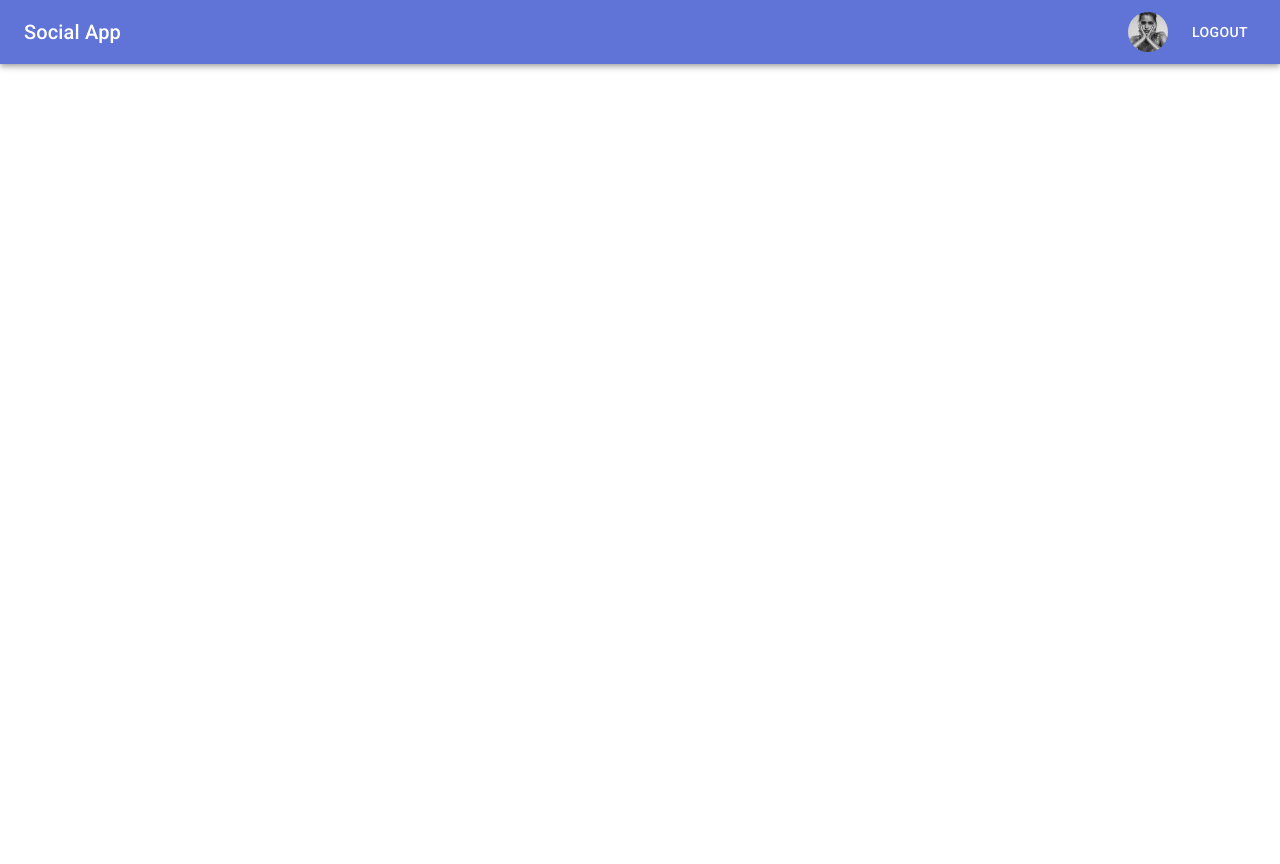
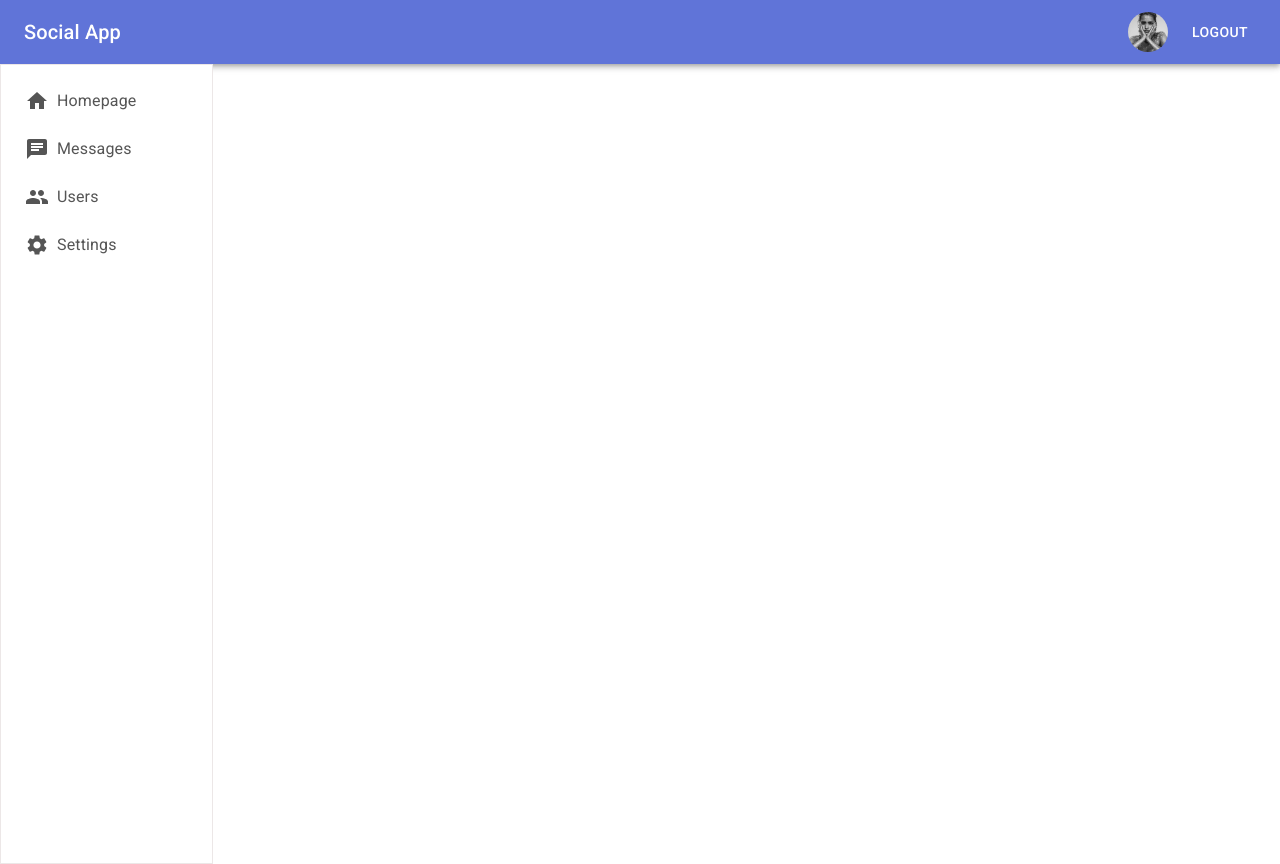
Before and after one commit to KatherinaFed/social-media, a React (Create React App) app: page / in a window 1280 px wide. Before the commit the page ends 800 px from the top, so only its background shows below. Built offline with nearby package versions, Linux system fonts and the light colour scheme.

Commit message:
grids, Navbar

```diff
--- a/src/App.js
+++ b/src/App.js
@@ -12,7 +12,12 @@ export const App = () => {
     <div>
       <Header />
       <Grid container>
+        <Grid item sm={2}>
+          <Navbar />
+        </Grid>
+        <Grid item sm={10}>
 
+        </Grid>
       </Grid>
     </div>
   );
--- a/src/app.css
+++ b/src/app.css
@@ -21,7 +21,7 @@
 
 .header {
   /* grid-area: head; */
-  background-color: #6074d8;
+  background-color: #8b97d4;
 }
 
 .content {
--- a/src/components/Navbar/Navbar.jsx
+++ b/src/components/Navbar/Navbar.jsx
@@ -1,38 +1,27 @@
-// import './sidebar.css';
-import { Person, Chat, Settings, People } from '@mui/icons-material';
-import { CloseFriends } from '../Users/closeFriends/CloseFriends';
-import { Users } from '../../dummyData';
+import {useStyles} from './navbarStyle';
+import { Chat, Settings, People, Home } from '@mui/icons-material';
+import { Typography, Container } from '@mui/material';
 
 export const Navbar = () => {
+  const css = useStyles();
   return (
-    <div className="navbar">
-      <div className="sidebarWrapper">
-        <ul className="sidebarList">
-          <li className="sidebarListItem">
-            <Person className="sidebarIcon" />
-            <span className="sidebarListItemText">Profile</span>
-          </li>
-          <li className="sidebarListItem">
-            <Chat className="sidebarIcon" />
-            <span className="sidebarListItemText">Chat</span>
-          </li>
-          <li className="sidebarListItem">
-            <People className="sidebarIcon" />
-            <span className="sidebarListItemText">Users</span>
-          </li>
-          <li className="sidebarListItem">
-            <Settings className="sidebarIcon" />
-            <span className="sidebarListItemText">Settings</span>
-          </li>
-        </ul>
-        <button className="sidebarButton">Show more</button>
-        <hr className="hr" />
-        <ul className="sidebarFriendList">
-          {Users.map((u) => (
-            <CloseFriends key={u.id} user={u} />
-          ))}
-        </ul>
+    <Container className={css.container}>
+      <div className={css.item}>
+        <Home className={css.icon} />
+        <Typography className={css.text}>Homepage</Typography>
       </div>
-    </div>
+      <div className={css.item}>
+        <Chat className={css.icon} />
+        <Typography className={css.text}>Messages</Typography>
+      </div>
+      <div className={css.item}>
+        <People className={css.icon} />
+        <Typography className={css.text}>Users</Typography>
+      </div>
+      <div className={css.item}>
+        <Settings className={css.icon} />
+        <Typography className={css.text}>Settings</Typography>
+      </div>
+    </Container>
   );
 };
--- a/src/components/Navbar/navbar.css
+++ /dev/null
@@ -1,55 +0,0 @@
-.navbar {
-  display: grid;
-  height: calc(100vh - 50px);
-  overflow-y: scroll;
-  position: sticky;
-  top: 50px;
-}
-
-::-webkit-scrollbar {
-  width: 5px;
-}
-::-webkit-scrollbar-track {
-  background-color: #f1f1f1;
-}
-::-webkit-scrollbar-thumb {
-  background-color: rgb(179, 179, 179);
-}
-
-.sidebarWrapper {
-  padding: 20px;
-}
-
-.sidebarList {
-  list-style-type: none;
-  margin: 0;
-  padding: 0;
-}
-
-.sidebarListItem {
-  display: flex;
-  align-items: center;
-  margin-bottom: 20px;
-}
-
-.sidebarIcon {
-  margin-right: 15px;
-}
-
-.sidebarButton {
-  width: 150px;
-  border: none;
-  padding: 10px;
-  border-radius: 5px;
-  font-weight: bold;
-}
-
-.hr {
-  margin: 20px 0;
-}
-
-.sidebarFriendList {
-  list-style-type: none;
-  margin: 0;
-  padding: 0;
-}
--- /dev/null
+++ b/src/components/Navbar/navbarStyle.js
@@ -0,0 +1,42 @@
+import { makeStyles } from '@mui/styles';
+import { createTheme } from '@mui/material';
+
+const theme = createTheme();
+
+export const useStyles = makeStyles(() => ({
+  container: {
+    height: '100vh',
+    backgroundColor: '#6074d8',
+    color: 'white',
+    paddingTop: theme.spacing(3),
+    position: 'sticky',
+    top: 0,
+
+    [theme.breakpoints.up('sm')]: {
+      backgroundColor: 'white',
+      color: '#555',
+      border: '1px solid #ece7e7',
+    },
+  },
+  item: {
+    display: 'flex',
+    alignItems: 'center',
+    marginBottom: theme.spacing(4),
+    [theme.breakpoints.up('sm')]: {
+      marginBottom: theme.spacing(3),
+      cursor: 'pointer',
+    },
+  },
+  icon: {
+    marginRight: theme.spacing(1),
+    [theme.breakpoints.up('sm')]: {
+      fontSize: '18px',
+    },
+  },
+  text: {
+    fontWeight: 500,
+    [theme.breakpoints.down('sm')]: {
+      display: 'none',
+    },
+  },
+}));
```
